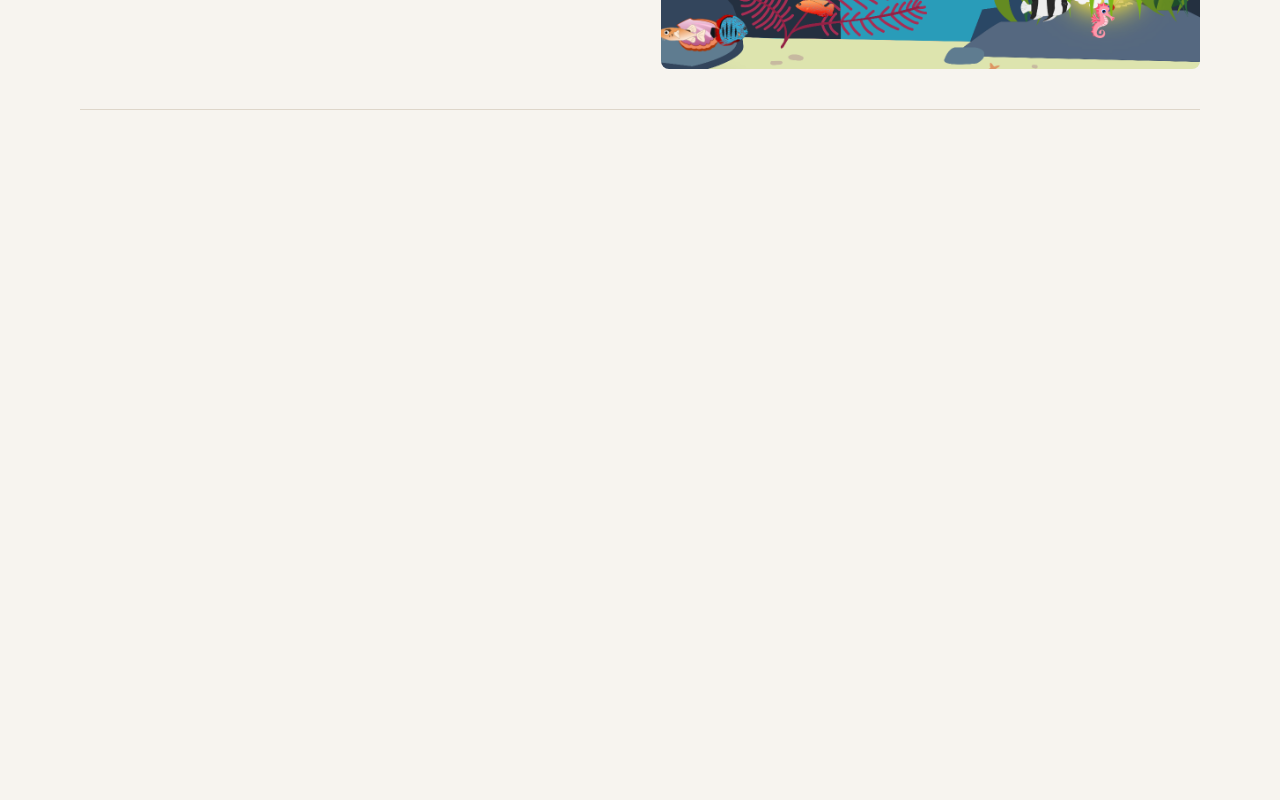
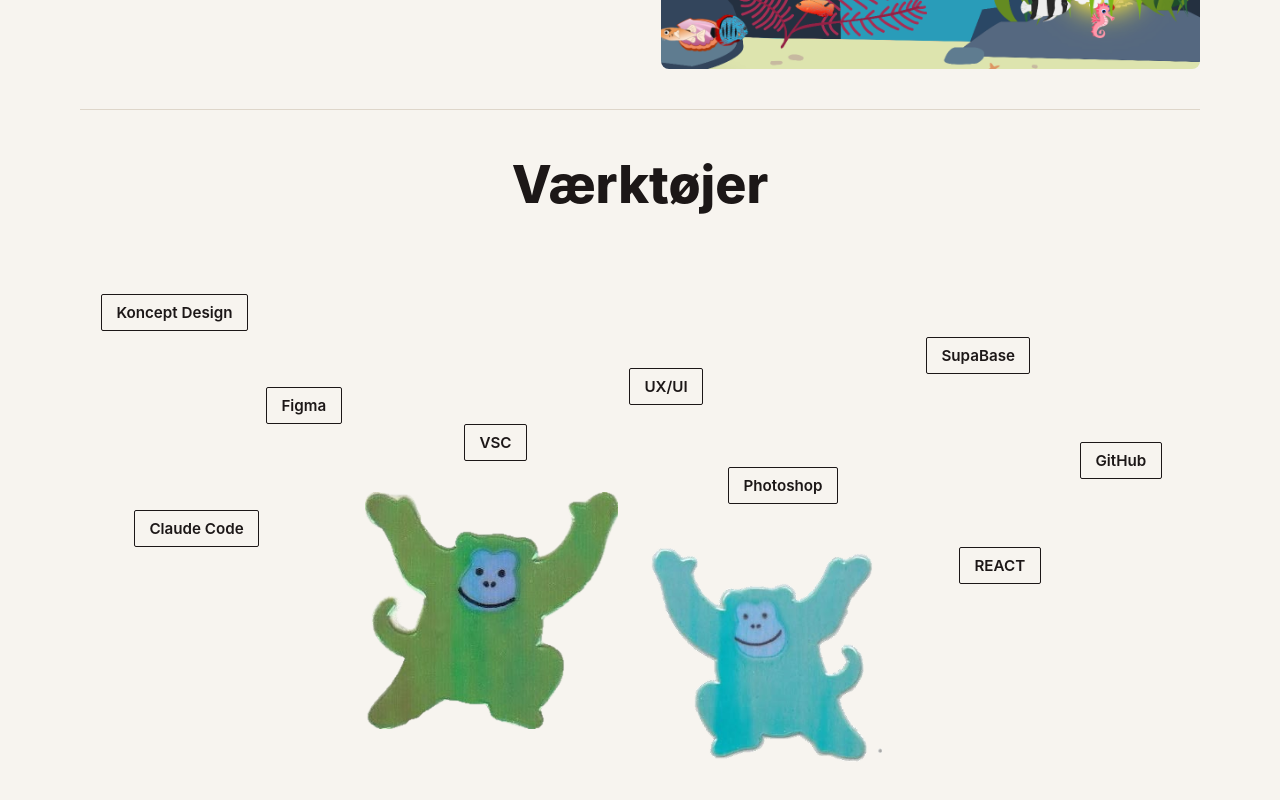
Before and after one commit to Line-jpg/line-jpg.github.io, a React (Vite) app: page / in a window 1280 px wide. Shown: the part 2180-2980 px from the top of the page. Before the commit the page ends 2418 px from the top, so only its background shows below. Built offline with nearby package versions, Linux system fonts and the light colour scheme.

Commit message:
Tilføjet værktøj sektion

```diff
--- a/src/index.css
+++ b/src/index.css
@@ -487,6 +487,126 @@ p {
   cursor: grabbing;
 }
 
+.tools-section {
+  padding: 0 0 3rem;
+}
+
+.tools-section-heading {
+  margin-bottom: 2rem;
+  text-align: center;
+}
+
+.tools-section-heading h2 {
+  margin-bottom: 0;
+  font-size: clamp(2.2rem, 6vw, 3.25rem);
+  font-weight: 800;
+}
+
+.tools-showcase {
+  position: relative;
+  width: min(100%, 1100px);
+  aspect-ratio: 16 / 9;
+  margin: 0 auto;
+  user-select: none;
+}
+
+.tools-ape {
+  position: absolute;
+  max-width: none;
+}
+
+.tools-ape-gron {
+  top: 40%;
+  left: 25%;
+  z-index: 1;
+  width: 23%;
+}
+
+.tools-ape-blaa {
+  top: 49%;
+  left: 51%;
+  z-index: 1;
+  width: 21%;
+}
+
+.tools-tag {
+  position: absolute;
+  z-index: 2;
+  border: 1.5px solid rgba(28, 23, 23, 1);
+  border-radius: 2px;
+  background: #f7f4ef;
+  color: rgba(28, 23, 23, 1);
+  padding: 0.5rem 0.9rem;
+  font-size: 0.95rem;
+  font-weight: 600;
+  white-space: nowrap;
+  animation: tools-tag-float 5s ease-in-out infinite;
+}
+
+@keyframes tools-tag-float {
+  0%,
+  100% {
+    transform: translateY(0);
+  }
+  50% {
+    transform: translateY(-6px);
+  }
+}
+
+.tools-tag-1 {
+  top: 8%;
+  left: 1%;
+  animation-delay: 0s;
+}
+
+.tools-tag-2 {
+  top: 23%;
+  left: 16%;
+  animation-delay: 0.6s;
+}
+
+.tools-tag-3 {
+  top: 29%;
+  left: 34%;
+  animation-delay: 1.2s;
+}
+
+.tools-tag-4 {
+  top: 20%;
+  left: 49%;
+  animation-delay: 1.8s;
+}
+
+.tools-tag-5 {
+  top: 15%;
+  left: 76%;
+  animation-delay: 2.4s;
+}
+
+.tools-tag-6 {
+  top: 43%;
+  left: 4%;
+  animation-delay: 3s;
+}
+
+.tools-tag-7 {
+  top: 36%;
+  left: 58%;
+  animation-delay: 3.6s;
+}
+
+.tools-tag-8 {
+  top: 32%;
+  left: 90%;
+  animation-delay: 4.2s;
+}
+
+.tools-tag-9 {
+  top: 49%;
+  left: 79%;
+  animation-delay: 4.8s;
+}
+
 @media (max-width: 900px) {
   .about-page {
     min-height: 0;
@@ -510,6 +630,25 @@ p {
     justify-self: center;
     width: min(100%, 540px);
     margin-left: 0;
+  }
+
+  .tools-showcase {
+    display: flex;
+    flex-wrap: wrap;
+    align-items: center;
+    justify-content: center;
+    gap: 0.75rem;
+    aspect-ratio: auto;
+  }
+
+  .tools-ape,
+  .tools-tag {
+    position: static;
+    animation: none;
+  }
+
+  .tools-ape {
+    width: min(45%, 220px);
   }
 }
 
--- a/src/pages/HomePage.jsx
+++ b/src/pages/HomePage.jsx
@@ -1,5 +1,17 @@
 import { Link } from "react-router";
 import projects from "../data/projects";
+
+const toolTags = [
+  { label: "Koncept Design", className: "tools-tag-1" },
+  { label: "Figma", className: "tools-tag-2" },
+  { label: "VSC", className: "tools-tag-3" },
+  { label: "UX/UI", className: "tools-tag-4" },
+  { label: "SupaBase", className: "tools-tag-5" },
+  { label: "Claude Code", className: "tools-tag-6" },
+  { label: "Photoshop", className: "tools-tag-7" },
+  { label: "GitHub", className: "tools-tag-8" },
+  { label: "REACT", className: "tools-tag-9" },
+];
 
 function HomePage() {
   const featuredProjects = projects.slice(0, 3);
@@ -91,6 +103,35 @@ function HomePage() {
           ))}
         </div>
       </section>
+
+      <section className="tools-section">
+        <div className="tools-section-heading">
+          <h2>Værktøjer</h2>
+        </div>
+
+        <div className="tools-showcase">
+          <img
+            className="tools-ape tools-ape-gron"
+            src="/gronAbe.svg"
+            alt="grøn abe"
+            draggable={false}
+          />
+          <img
+            className="tools-ape tools-ape-blaa"
+            src="/blaaAbe.svg"
+            alt="blå abe"
+            draggable={false}
+          />
+          {toolTags.map((tool) => (
+            <span
+              className={`tools-tag ${tool.className}`}
+              key={tool.className}
+            >
+              {tool.label}
+            </span>
+          ))}
+        </div>
+      </section>
     </div>
   );
 }
```
Also changed, not shown: public/blaaAbe.svg (added), public/gronAbe.svg (added).
